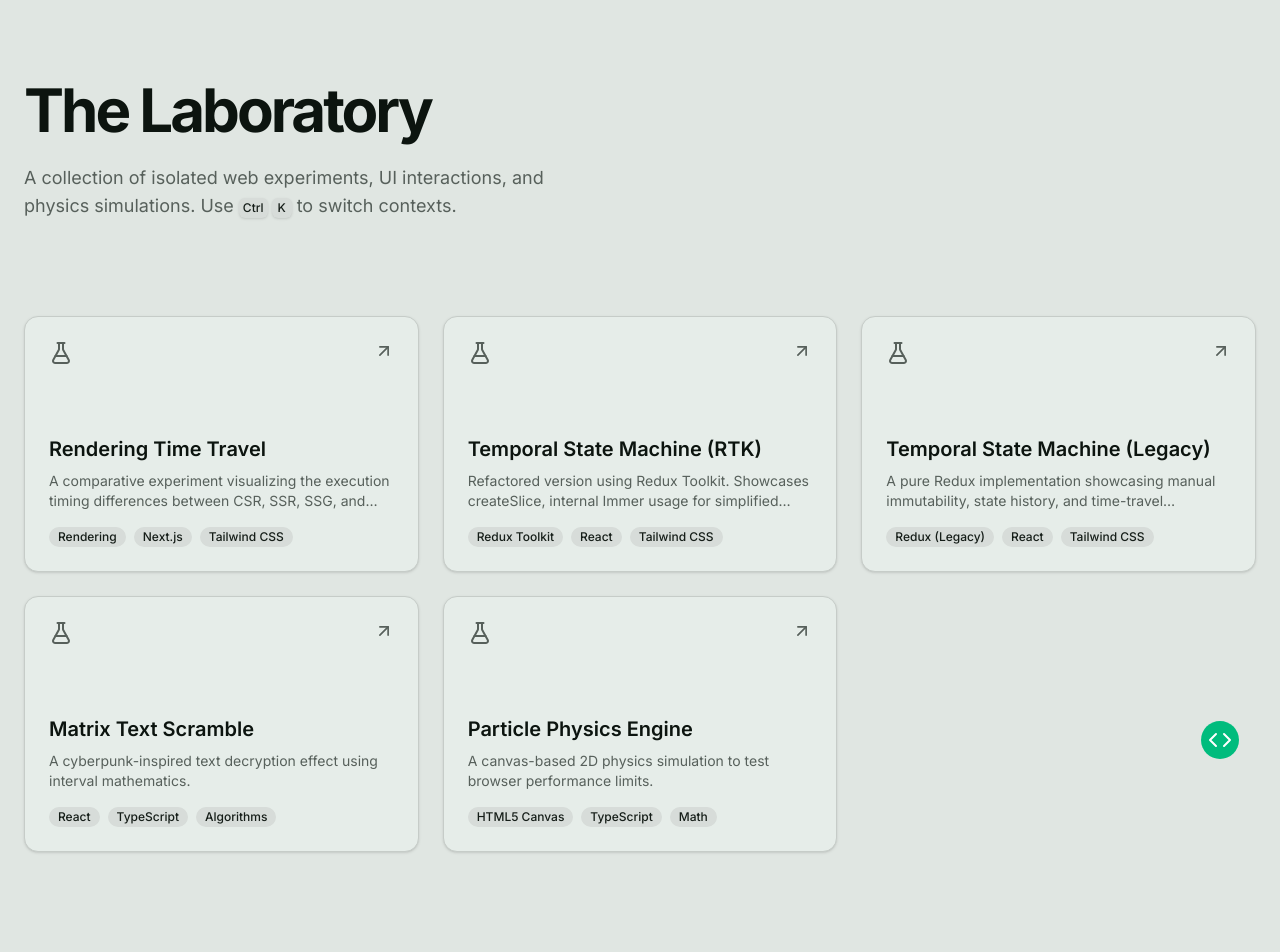
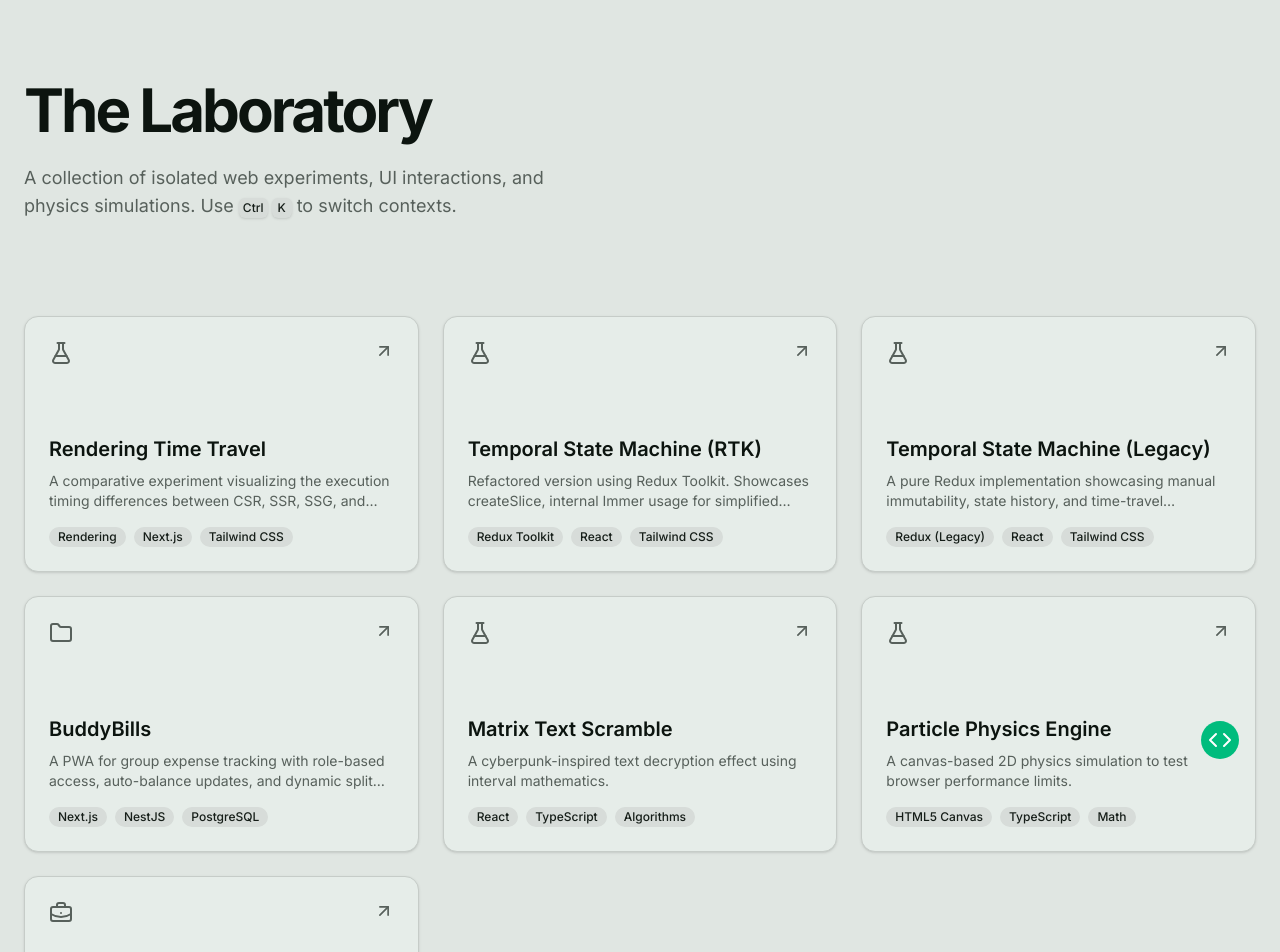
Before and after one commit to Rohit-Saini7/something-i-saw-online, a Next.js app: page /lab in a window 1280 px wide. Shown: the top 952 px of the page. Built offline with nearby package versions, Linux system fonts and the light colour scheme.

Commit message:
Refactor LabGallery component to utilize TYPE_ICONS and enhance project mapping

```diff
--- a/src/app/lab/page.tsx
+++ b/src/app/lab/page.tsx
@@ -1,17 +1,33 @@
 import Link from 'next/link';
 import { projects } from '@/data/projects';
-import { ArrowRightIcon, FlaskConicalIcon } from 'lucide-react';
+import {
+  ArrowRightIcon,
+  BriefcaseBusinessIcon,
+  FlaskConicalIcon,
+  FolderIcon,
+  TerminalIcon,
+} from 'lucide-react';
 import { OsShortcut } from '@components/command-menu';
 import { Badge } from '@ui-components/badge';
+import {
+  Tooltip,
+  TooltipContent,
+  TooltipTrigger,
+} from '@ui-components/tooltip';
 
 export const metadata = {
   title: 'The Lab | Rohit Saini',
   description: 'Experimental playground and physics simulations.',
 };
 
+const TYPE_ICONS = {
+  experiment: FlaskConicalIcon,
+  work: BriefcaseBusinessIcon,
+  external: FolderIcon,
+  default: TerminalIcon,
+};
+
 export default function LabGallery() {
-  const experiments = projects.filter((p) => p.type === 'experiment');
-
   return (
     <main className='mx-auto min-h-screen max-w-3xl space-y-24 px-6 py-12 md:py-20 sm:max-w-7xl'>
       <section className='space-y-6'>
@@ -25,32 +41,44 @@ export default function LabGallery() {
       </section>
 
       <section className='grid grid-cols-1 gap-6 md:grid-cols-2 lg:grid-cols-3'>
-        {experiments.map((lab) => (
+        {projects.map((project) => {
+          const Icon = TYPE_ICONS[project.type] || TYPE_ICONS.default;
+          return (
             <Link
-            key={lab.id}
-            href={`/lab/${lab.slug}`}
+              key={project.id}
+              href={project.liveUrl}
+              target={project.type === 'experiment' ? '_self' : '_blank'}
               className='group relative block h-64 overflow-hidden rounded-xl border border-border bg-card shadow-sm transition-all duration-300 hover:border-primary/50 hover:shadow-md'
             >
               <div className='absolute inset-0 bg-linear-to-br from-primary/5 to-transparent opacity-0 transition-opacity group-hover:opacity-100' />
 
               <div className='absolute inset-x-6 top-6'>
                 <div className='flex items-start justify-between'>
-                <FlaskConicalIcon className='h-6 w-6 text-muted-foreground transition-colors group-hover:text-primary' />
+                  <Icon className='h-6 w-6 text-muted-foreground transition-colors group-hover:text-primary' />
                   <ArrowRightIcon className='h-5 w-5 -rotate-45 text-muted-foreground transition-all duration-300 group-hover:rotate-0 group-hover:text-primary' />
                 </div>
               </div>
 
               <div className='absolute inset-x-6 bottom-6'>
                 <h2 className='mb-2 text-xl font-semibold text-foreground'>
-                {lab.title}
+                  {project.title}
                 </h2>
 
+                <Tooltip>
+                  <TooltipTrigger
+                    render={
                       <p className='mb-4 line-clamp-2 text-sm text-muted-foreground'>
-                {lab.description}
+                        {project.description}
                       </p>
+                    }
+                  />
+                  <TooltipContent>
+                    <p>{project.description}</p>
+                  </TooltipContent>
+                </Tooltip>
 
                 <div className='flex flex-wrap gap-2'>
-                {lab.tech.slice(0, 3).map((t) => (
+                  {project.tech.slice(0, 3).map((t) => (
                     <Badge variant='secondary' key={t}>
                       {t}
                     </Badge>
@@ -58,7 +86,8 @@ export default function LabGallery() {
                 </div>
               </div>
             </Link>
-        ))}
+          );
+        })}
       </section>
     </main>
   );
--- a/src/data/projects.ts
+++ b/src/data/projects.ts
@@ -11,9 +11,8 @@ export interface Project {
   type: ProjectType;
   tech: readonly string[];
   date: ISODate; //? YYYY-MM-DD
-  featured: boolean;
   repoUrl?: string;
-  liveUrl?: string;
+  liveUrl: string;
   responsive: boolean;
 }
 
@@ -27,7 +26,6 @@ export const projects: readonly Project[] = [
     type: 'experiment',
     tech: ['Rendering', 'Next.js', 'Tailwind CSS'],
     date: '2025-12-02',
-    featured: true,
     liveUrl: '/lab/nextjs-rendering-strategies',
     repoUrl:
       'https://github.com/Rohit-Saini7/something-i-saw-online/blob/master/src/components/lab/nextjs-rendering-strategies/index.tsx',
@@ -42,8 +40,7 @@ export const projects: readonly Project[] = [
     type: 'experiment',
     tech: ['Redux Toolkit', 'React', 'Tailwind CSS'],
     date: '2025-12-01',
-    featured: true,
-    liveUrl: '/lab/redux-toolkit-time-travel',
+    liveUrl: '/lab/redux-time-travel-toolkit',
     repoUrl:
       'https://github.com/Rohit-Saini7/something-i-saw-online/blob/master/src/components/lab/redux-time-travel/toolkit.tsx',
     responsive: true,
@@ -57,10 +54,22 @@ export const projects: readonly Project[] = [
     type: 'experiment',
     tech: ['Redux (Legacy)', 'React', 'Tailwind CSS'],
     date: '2025-12-01',
-    featured: false,
-    liveUrl: '/lab/redux-time-travel',
+    liveUrl: '/lab/redux-time-travel-legacy',
     repoUrl:
       'https://github.com/Rohit-Saini7/something-i-saw-online/blob/master/src/components/lab/redux-time-travel/legacy.tsx',
+    responsive: true,
+  },
+  {
+    id: 'buddy-bills',
+    title: 'BuddyBills',
+    slug: 'buddy-bills',
+    description:
+      'A PWA for group expense tracking with role-based access, auto-balance updates, and dynamic split logic.',
+    type: 'external',
+    tech: ['Next.js', 'NestJS', 'PostgreSQL', 'SWR'],
+    date: '2025-04-01',
+    liveUrl: 'https://buddybills.rohitsaini7.com/',
+    repoUrl: 'https://github.com/Rohit-Saini7/BuddyBills',
     responsive: true,
   },
   {
@@ -72,7 +81,6 @@ export const projects: readonly Project[] = [
     type: 'experiment',
     tech: ['React', 'TypeScript', 'Algorithms'],
     date: '2025-11-24',
-    featured: false,
     liveUrl: '/lab/text-scramble',
     repoUrl:
       'https://github.com/Rohit-Saini7/something-i-saw-online/blob/master/src/components/lab/text-scramble.tsx',
@@ -87,23 +95,20 @@ export const projects: readonly Project[] = [
     type: 'experiment',
     tech: ['HTML5 Canvas', 'TypeScript', 'Math'],
     date: '2025-11-24',
-    featured: true,
     liveUrl: '/lab/particle-physics',
     repoUrl:
       'https://github.com/Rohit-Saini7/something-i-saw-online/blob/master/src/components/lab/particle-engine.tsx',
     responsive: true,
   },
   {
-    id: 'buddy-bills',
-    title: 'BuddyBills',
-    slug: 'buddy-bills',
-    description:
-      'A PWA for group expense tracking with role-based access, auto-balance updates, and dynamic split logic.',
-    type: 'external',
-    tech: ['Next.js', 'NestJS', 'PostgreSQL', 'SWR'],
-    date: '2025-04-01',
-    featured: true,
-    repoUrl: 'https://github.com/Rohit-Saini7/BuddyBills',
+    id: 'rupyy-partner',
+    title: 'Rupyy Partner',
+    slug: 'rupyy-partner',
+    description: 'Partner portal to onboard dealers and process vehicle loan applications digitally.',
+    type: 'work',
+    tech: ['Next.js', 'NestJS', 'MySQL', 'Redis', 'AWS'],
+    date: '2023-03-27',
+    liveUrl: 'https://partner.rupyy.com/',
     responsive: true,
   },
 ] as const;
```
Lines whose indentation alone changed are shown as unchanged.
